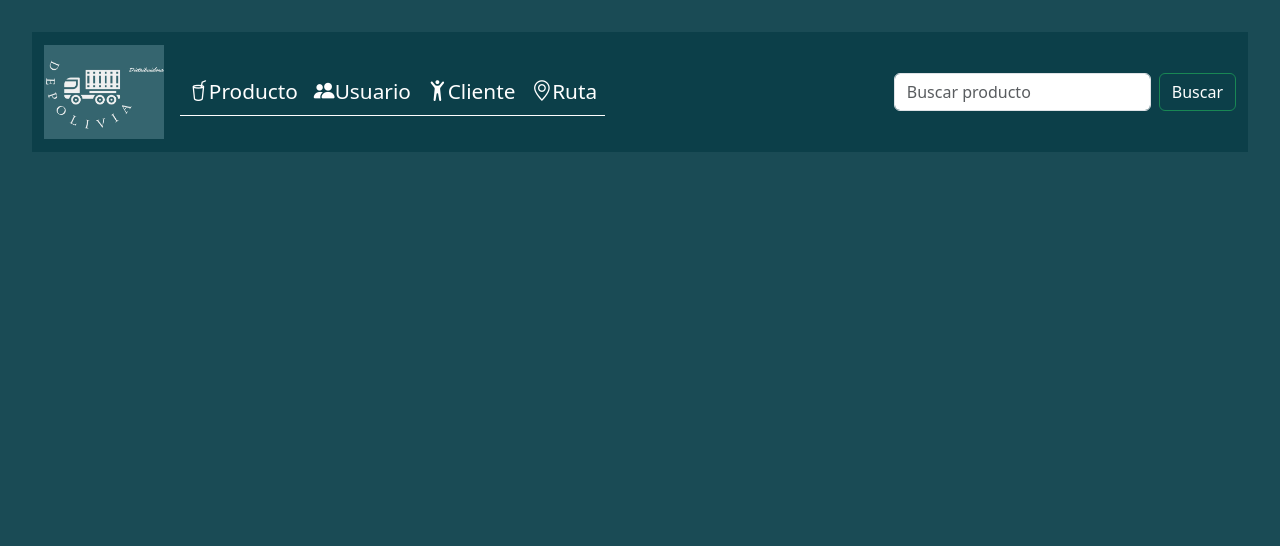
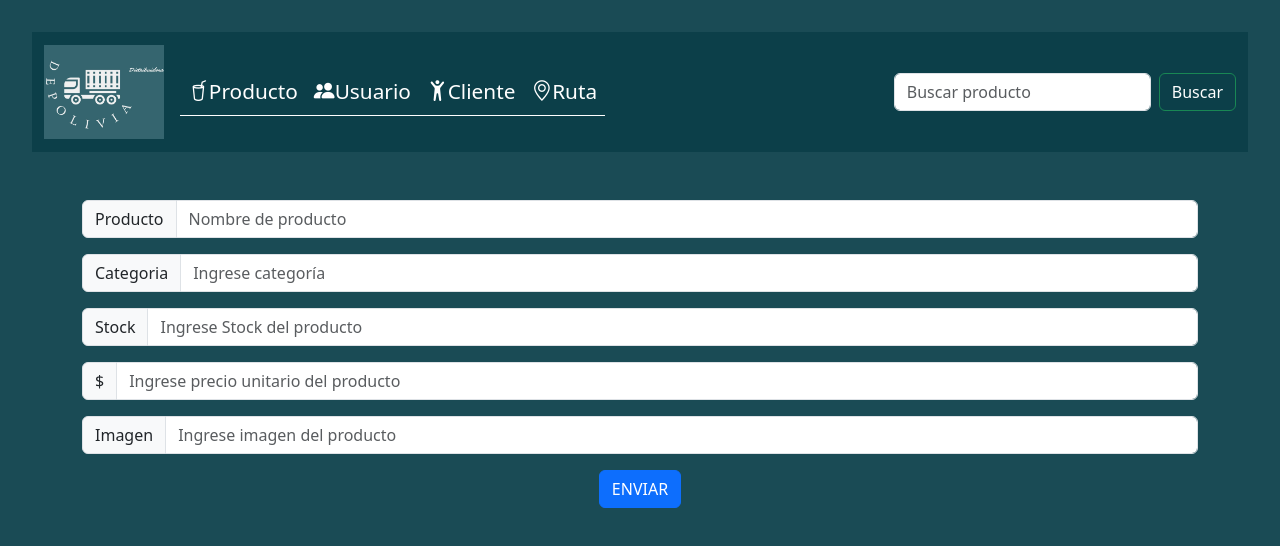
Before and after one commit to chipiazcurra2015/DistriDen, a React (Vite) app in the folder Depolivia/: page /create/producto in a window 1280 px wide. Shown: the top 546 px of the page. Built offline with nearby package versions, Linux system fonts and the light colour scheme.

Commit message:
create product

```diff
--- a/Depolivia/src/App.jsx
+++ b/Depolivia/src/App.jsx
@@ -7,6 +7,7 @@ import Navbar from './assets/Components/Navbar/Navbar'
 import Clientes from './assets/Components/Clientes/Clientes'
 import Ruta from './assets/Components/Ruta/Ruta'
 import Producto from './assets/Components/Producto/Producto'
+import Create from './View/Create/Create'
 
 function App() {
   return (
@@ -19,6 +20,7 @@ function App() {
         <Route path='/user' element={<User/>} />
         <Route path='/ruta' element={<Ruta/>}/>
         <Route path='/producto' element={<Producto/>}/>
+        <Route path='/create/producto' element={<Create/>}/>
       </Routes>
     </BrowserRouter>
   )
--- /dev/null
+++ b/Depolivia/src/View/Create/Create.jsx
@@ -0,0 +1,61 @@
+import React, { useState } from 'react';
+
+function Create() {
+  const [state, setState] = useState({
+    Producto: "",
+    Categoria: "",
+    Stock: "0",
+    Precio: "0",
+    Imagen: "",
+  });
+
+  const handleChange = (event) => {
+    setState({
+      ...state,
+      [event.target.name]: event.target.value,
+    });
+  };
+
+  const handleSubmit = (event) => {
+    event.preventDefault();
+    console.log(state);
+    alert("Producto creado con éxito");
+  };
+
+  return (
+    <div className="container mt-5">
+      <form onSubmit={handleSubmit}>
+        <div className="input-group mb-3">
+          <span className="input-group-text" id="basic-addon1">Producto</span>
+          <input type="text" name="Producto" onChange={handleChange} className="form-control" placeholder="Nombre de producto" aria-label="Producto" aria-describedby="basic-addon1" />
+        </div>
+
+        <div className="input-group mb-3">
+          <span className="input-group-text" id="basic-addon1">Categoria</span>
+          <input type="text" name="Categoria" onChange={handleChange} className="form-control" placeholder="Ingrese categoría" aria-label="Categoria" aria-describedby="basic-addon1" />
+        </div>
+
+        <div className="input-group mb-3">
+          <span className="input-group-text" id="basic-addon1">Stock</span>
+          <input type="number" name="Stock" onChange={handleChange} className="form-control" placeholder="Ingrese Stock del producto" aria-label="Stock" aria-describedby="basic-addon1" />
+        </div>
+
+        <div className="input-group mb-3">
+          <span className="input-group-text">$</span>
+          <input type="text" name="Precio" onChange={handleChange} className="form-control" placeholder="Ingrese precio unitario del producto" aria-label="Precio" />
+        </div>
+
+        <div className="input-group mb-3">
+          <span className="input-group-text" id="basic-addon1">Imagen</span>
+          <input type="text" name="Imagen" onChange={handleChange} className="form-control" placeholder="Ingrese imagen del producto" aria-label="Imagen" aria-describedby="basic-addon1" />
+        </div>
+
+        <div>
+          <button type="submit" className="btn btn-primary">ENVIAR</button>
+        </div>
+      </form>
+    </div>
+  );
+}
+
+export default Create;
--- a/Depolivia/src/assets/Components/Producto/Producto.jsx
+++ b/Depolivia/src/assets/Components/Producto/Producto.jsx
@@ -1,9 +1,18 @@
-import React from 'react'
+// Producto.js
+import React from 'react';
+import { useNavigate } from 'react-router-dom';
+
 
 function Producto() {
+  const navigate = useNavigate();
+  const handleButtonClick = () => {
+    navigate('/create/producto');
+  };
+
+
   return (
-    <div>
-                <table class="table">
+    <div className=''>
+      <table className="table">
         <thead>
           <tr>
             <th scope="col">#</th>
@@ -12,7 +21,7 @@ function Producto() {
             <th scope="col">Handle</th>
           </tr>
         </thead>
-        <tbody class="table-group-divider">
+        <tbody className="table-group-divider">
           <tr>
             <th scope="row">1</th>
             <td>Mark</td>
@@ -27,13 +36,16 @@ function Producto() {
           </tr>
           <tr>
             <th scope="row">3</th>
-            <td colspan="2">Larry the Bird</td>
+            <td colSpan="2">Larry the Bird</td>
             <td>@twitter</td>
           </tr>
         </tbody>
       </table>
+      <div>
+        <button type="button" className="btn btn-primary" onClick={handleButtonClick}>Crear Producto</button>
       </div>
-  )
+    </div>
+  );
 }
 
-export default Producto
+export default Producto;
```
Lines whose indentation alone changed are shown as unchanged.
